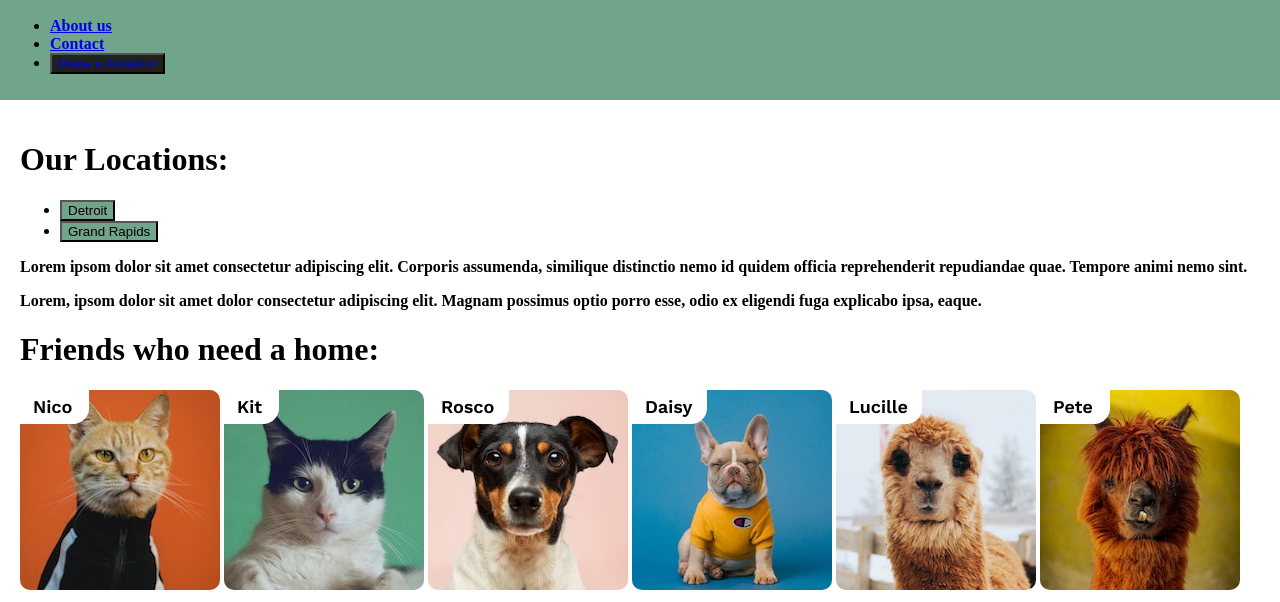
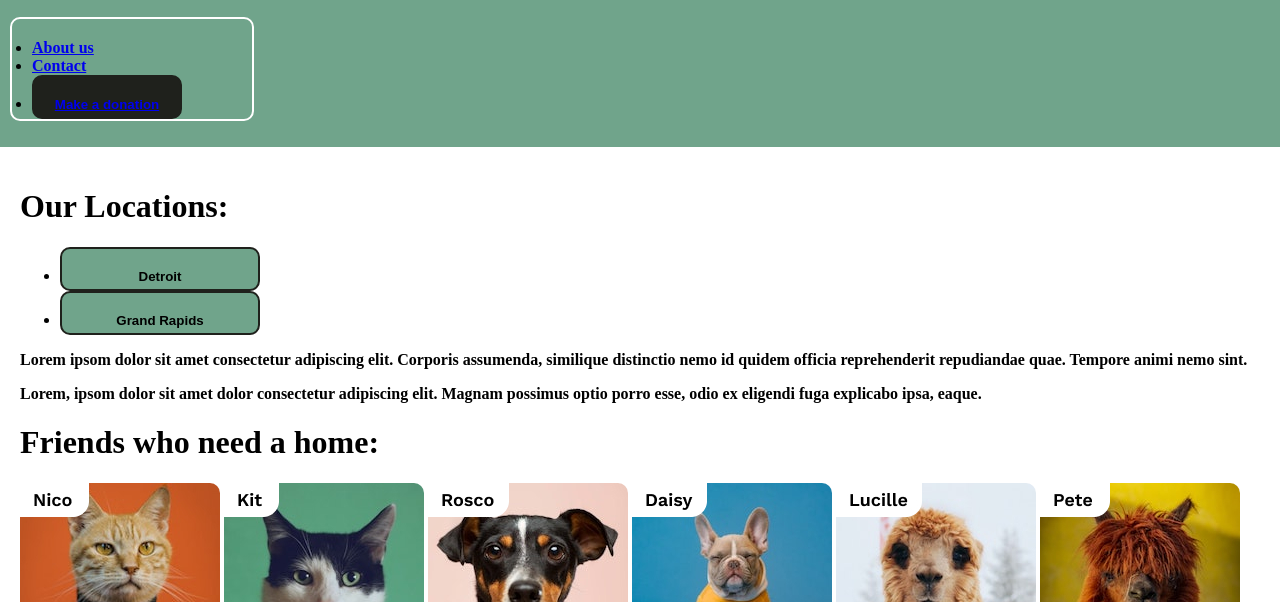
Before and after one commit to RenMari5/paczkowski-part-one, a plain HTML site: page index.html in a window 1280 px wide. Shown: the part 130-732 px from the top of the page. Drawn offline with Linux system fonts and the light colour scheme.

Commit message:
added rounded corners

```diff
--- a/style.css
+++ b/style.css
@@ -19,10 +19,31 @@ footer {
 
 .location {
     background-color: #70a48b;
+    border-radius: 10px;
+    border: 2px solid #1f211c;
+    padding: 20px;
+    width: 200px;
+    height: 30px;
+    font-weight: 600;
 }
 
 #donation {
     background-color: #1f211c;
+    border-radius: 10px;
+    border: 2px solid #1f211c;
+    padding: 20px;
+    width: 150px;
+    height: 15px;
+    font-weight: 600;
+}
+
+.nav-list {
+    border-radius: 10px;
+    border: 2px solid white;
+    padding: 20px;
+    width: 200px;
+    height: 60px;
+
 }
 
 main {
@@ -32,3 +53,7 @@ main {
 img {
     border-radius: 10px;
 }
+
+@media screen and (min-width: 768px){
+
+}
```
